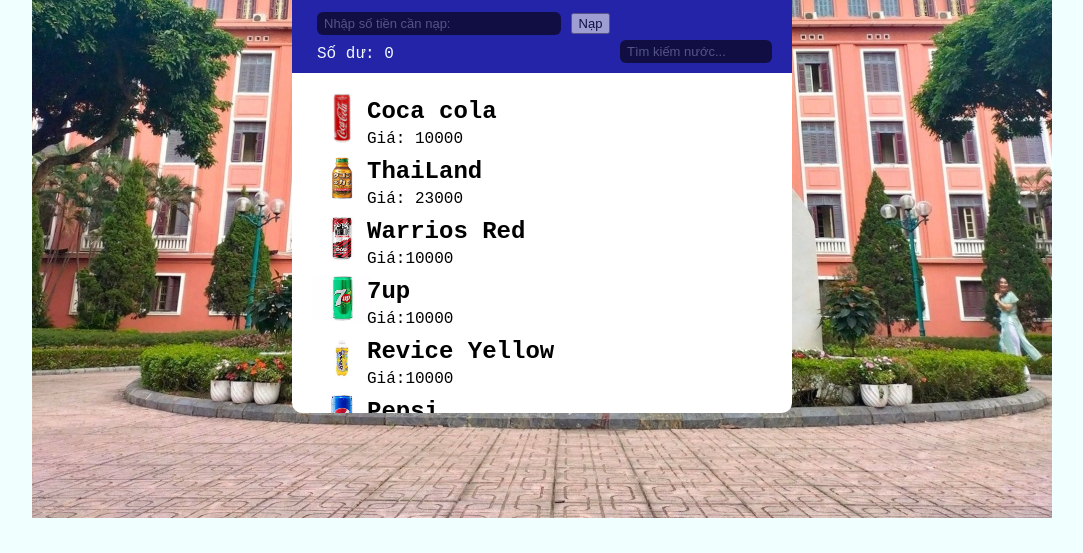
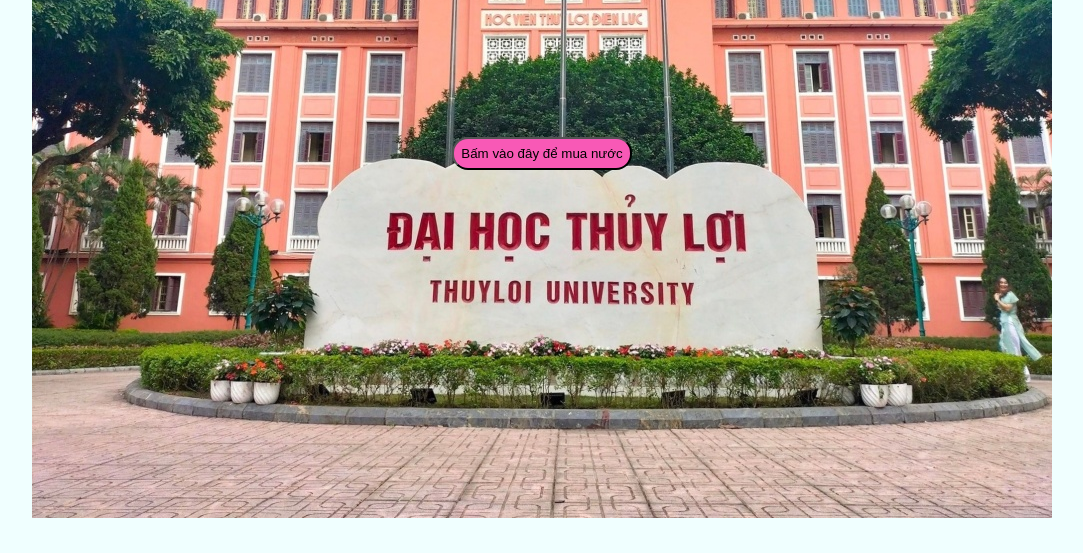
Before and after one commit to VuongDuc12/CNPM_Wefi, a plain HTML site: page index.html in a window 1280 px wide. Shown: the part 247-800 px from the top of the page, without its empty margins (98-1181 px from the left). Drawn offline with Linux system fonts and the light colour scheme.

Commit message:
clickmuahang

```diff
--- a/index.html
+++ b/index.html
@@ -11,6 +11,9 @@
     <div class="container">
         <div class="anhnen">
             <img src="./img/dhthuyloi.jpg" alt="">
+        </div>
+        <div class="clickmuahang">
+            <button class="muahangtaiday">Bấm vào đây để mua nước</button>
         </div>
         <div class="content">
             <div class="header">
--- a/main.css
+++ b/main.css
@@ -19,6 +19,7 @@
 
     position: absolute;
     height: 100%;
+
     display: block;
     background-repeat: no-repeat;
 }
@@ -28,7 +29,17 @@
 h3 {
     margin: 5px;
 }
+.clickmuahang{
+    position: absolute;
+
+}
+.clickmuahang button {
+    padding: 7px;
+    border-radius: 16px;
+    background-color: rgb(248, 89, 182);
+}
 .content {
+    display: none;
     position: fixed;
     border-radius: 10px;
     overflow: hidden;
--- a/main.js
+++ b/main.js
@@ -2,6 +2,8 @@
 document.addEventListener("DOMContentLoaded", function () {
     const inputElement = document.querySelector(".sotiennhap");
     const balanceElement = document.querySelector(".sodu");
+
+
 
     // Khởi tạo số dư ban đầu
     let balance = 0;
@@ -54,7 +56,7 @@
             // Kiểm tra xem tên món nước có chứa từ khóa tìm kiếm không
             if (drinkName.includes(searchText)) {
                 // Hiển thị món nước nếu phù hợp
-                drink.style.display = "block";
+                drink.style.display = "grid";
 
                 // Tăng biến đếm sản phẩm tìm thấy
                 dem = dem + 1;
@@ -74,4 +76,19 @@
             khongtimthay.textContent = "";
         }
     });
+
+    // Lấy tham chiếu đến phần tử nút "Mua hàng tại đây"
+    const muahangButton = document.querySelector(".muahangtaiday");
+
+    // Lấy tham chiếu đến phần tử content
+    const contentElement = document.querySelector(".content");
+
+    // Ẩn phần tử content ban đầu
+    contentElement.style.display = "none";
+
+    // Thêm sự kiện click cho nút "Mua hàng tại đây"
+    muahangButton.addEventListener("click", function () {
+        // Hiển thị phần tử content khi nút được nhấn
+        contentElement.style.display = "block";
+    });
 });
```
